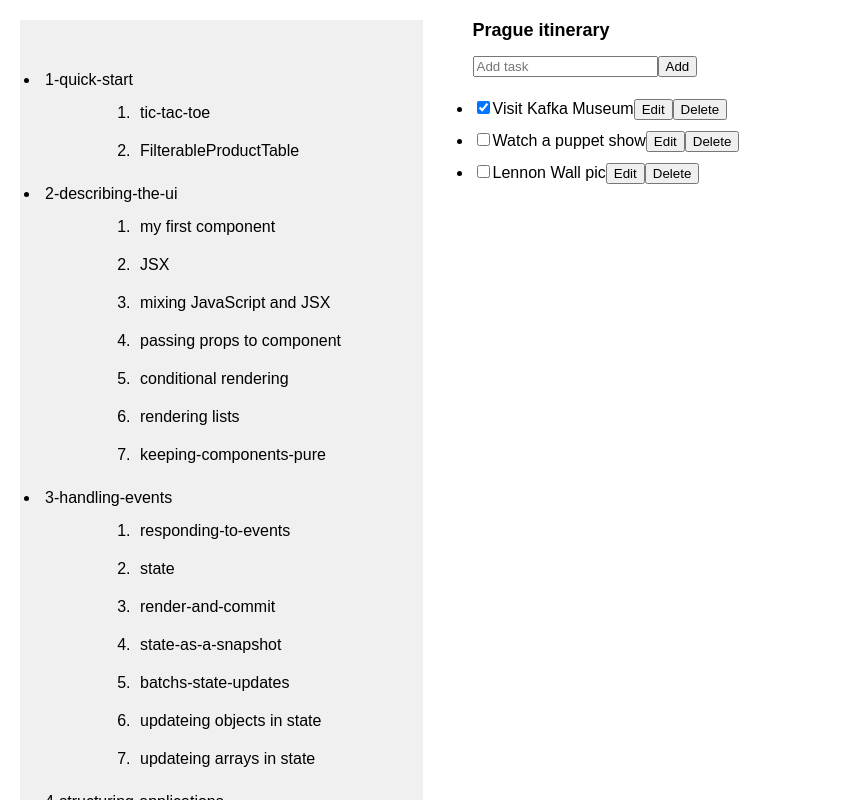
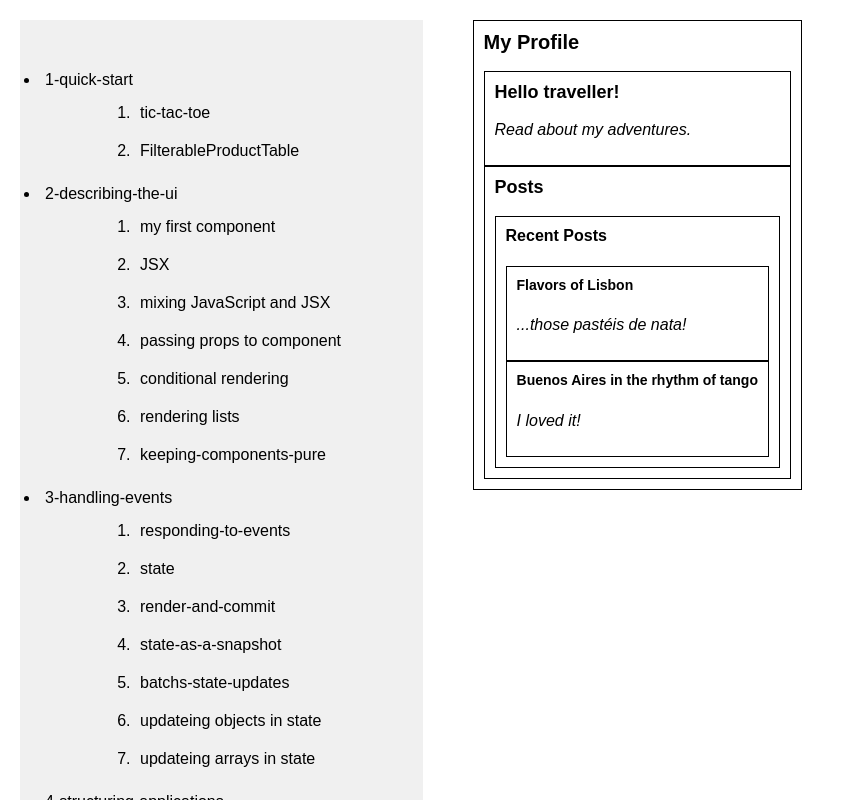
Before and after one commit to yuyongyu08/first-react-app, a React (Vite) app: page / in a window 1280 px wide. Shown: the top 800 px of the page, without its empty margins (0-845 px from the left). Built offline with nearby package versions, Linux system fonts and the light colour scheme.

Commit message:
use context

```diff
--- a/src/demos.jsx
+++ b/src/demos.jsx
@@ -21,6 +21,7 @@
 import Accordion from "./views/4-managing-state/3-sharing-state-between-components/Accordion";
 import Scoreboard from "./views/4-managing-state/4-preserving-and-presetting-state/Scoreboard";
 import TaskAppWithReducer from "./views/4-managing-state/5-extracting-state-logic-into-a-reducer/TaskApp";
+import SectionBoard from "./views/4-managing-state/6-passing-data-deeply-with-context/SectionBoard";
 
 const demos = [
   {
@@ -124,6 +125,10 @@
       {
         title: "extracting-state-logic-into-a-reducer",
         compoment: <TaskAppWithReducer/>,
+      },
+      {
+        title: "passing-data-deeply-with-context",
+        compoment: <SectionBoard/>,
       }
     ],
   }
--- /dev/null
+++ b/src/views/4-managing-state/6-passing-data-deeply-with-context/AllPosts.jsx
@@ -0,0 +1,12 @@
+import Section from "./Section";
+import Heading from "./Heading";
+import RecentPosts from "./RecentPosts";
+
+export default function AllPosts() {
+    return (
+      <Section>
+        <Heading>Posts</Heading>
+        <RecentPosts />
+      </Section>
+    );
+  }
--- /dev/null
+++ b/src/views/4-managing-state/6-passing-data-deeply-with-context/Heading.jsx
@@ -0,0 +1,23 @@
+import React, { useContext } from "react";
+import { LevelContext } from "./LevelContext";
+
+export default function Heading({ children }) {
+    const level = useContext(LevelContext);
+
+    switch (level) {
+      case 1:
+        return <h1>{children}</h1>;
+      case 2:
+        return <h2>{children}</h2>;
+      case 3:
+        return <h3>{children}</h3>;
+      case 4:
+        return <h4>{children}</h4>;
+      case 5:
+        return <h5>{children}</h5>;
+      case 6:
+        return <h6>{children}</h6>;
+      default:
+        throw Error('Unknown level: ' + level);
+    }
+  }
--- /dev/null
+++ b/src/views/4-managing-state/6-passing-data-deeply-with-context/LevelContext.js
@@ -0,0 +1,3 @@
+import { createContext } from "react";
+
+export const LevelContext = createContext(1);
--- /dev/null
+++ b/src/views/4-managing-state/6-passing-data-deeply-with-context/Post.jsx
@@ -0,0 +1,13 @@
+import Section from "./Section";
+import Heading from "./Heading";
+
+export default function Post({ title, body }) {
+    return (
+      <Section isFancy={true}>
+        <Heading>
+          {title}
+        </Heading>
+        <p><i>{body}</i></p>
+      </Section>
+    );
+  }
--- /dev/null
+++ b/src/views/4-managing-state/6-passing-data-deeply-with-context/RecentPosts.jsx
@@ -0,0 +1,19 @@
+import Section from "./Section";
+import Heading from "./Heading";
+import Post from "./Post";
+
+export default function RecentPosts() {
+    return (
+      <Section>
+        <Heading>Recent Posts</Heading>
+        <Post
+          title="Flavors of Lisbon"
+          body="...those pastéis de nata!"
+        />
+        <Post
+          title="Buenos Aires in the rhythm of tango"
+          body="I loved it!"
+        />
+      </Section>
+    );
+  }
--- /dev/null
+++ b/src/views/4-managing-state/6-passing-data-deeply-with-context/Section.jsx
@@ -0,0 +1,11 @@
+import { useContext } from "react";
+import { LevelContext } from "./LevelContext";
+
+export default function Section({ children }) {
+  const level = useContext(LevelContext);
+  return (
+    <section style={{ border: "1px solid #000", padding: 10 }}>
+      <LevelContext.Provider value={level + 1}>{children}</LevelContext.Provider>
+    </section>
+  );
+}
--- /dev/null
+++ b/src/views/4-managing-state/6-passing-data-deeply-with-context/SectionBoard.jsx
@@ -0,0 +1,25 @@
+import Section from "./Section";
+import Heading from "./Heading";
+import Post from "./Post";
+import AllPosts from "./AllPosts";
+
+export default function SectionBoard() {
+  return (
+    <Section>
+      <Heading>My Profile</Heading>
+      <Post
+        title="Hello traveller!"
+        body="Read about my adventures."
+      />
+      <AllPosts />
+    </Section>
+  );
+}
+
+/**
+ * 1. context主要解决的是跨层级传递数据的问题
+ * 2. context的使用分为3步：
+ * 第1步：创建context，export const MyContext = createContext(defaultValue)
+ * 第2步：在父组件中使用context包裹子元素，<MyContext.Provider value={value}>...</MyContext.Provider>
+ * 第3步：在后代组件中使用context，const value = useContext(MyContext)
+ */
```
